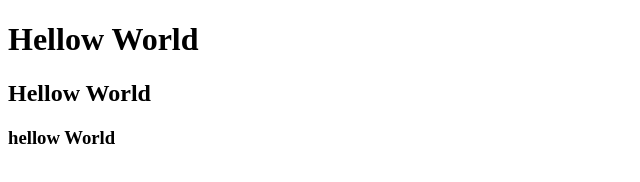
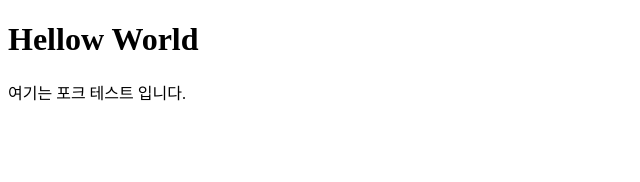
Before and after one commit to jiney/git_test-1, a plain HTML site: page index.html in a window 1280 px wide. Shown: the whole page, without its empty margins (0-640 px from the left). Drawn offline with Linux system fonts and the light colour scheme.

Commit message:
포트 테스트

```diff
--- a/index.html
+++ b/index.html
@@ -6,8 +6,9 @@
 </head>
 <body>
 	<h1>Hellow World</h1>
-	<h2>Hellow World</h2>
-	<h3>hellow World</h3>
+	<p>
+		여기는 포크 테스트 입니다.
+	</p>
 	<script type="text/javascript">
 	//!<[CDATA[
 		var a = "test";
```
